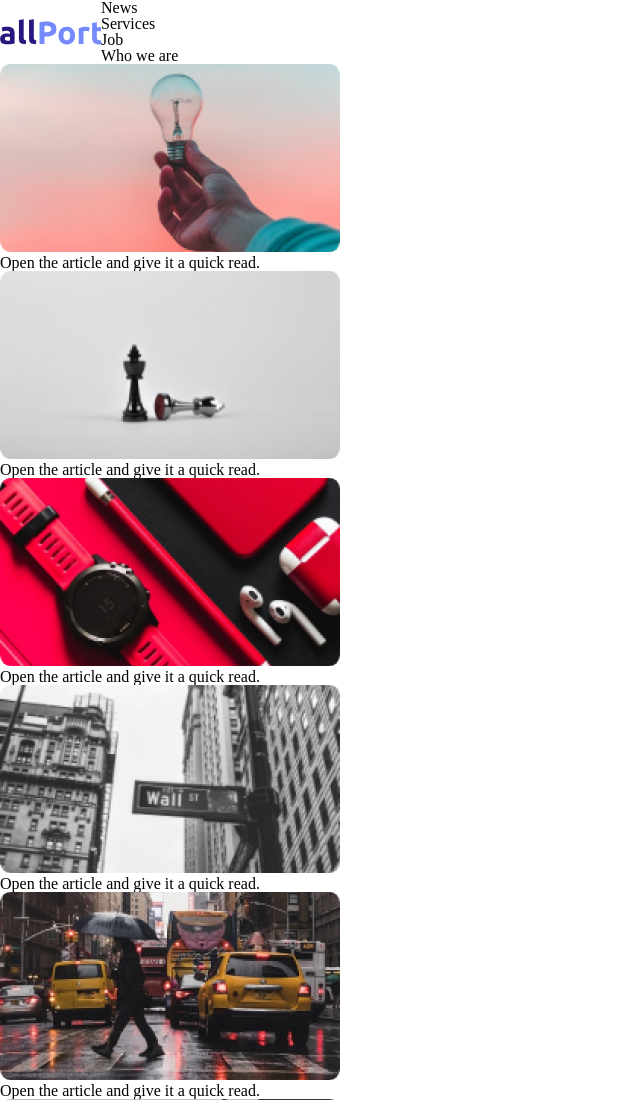
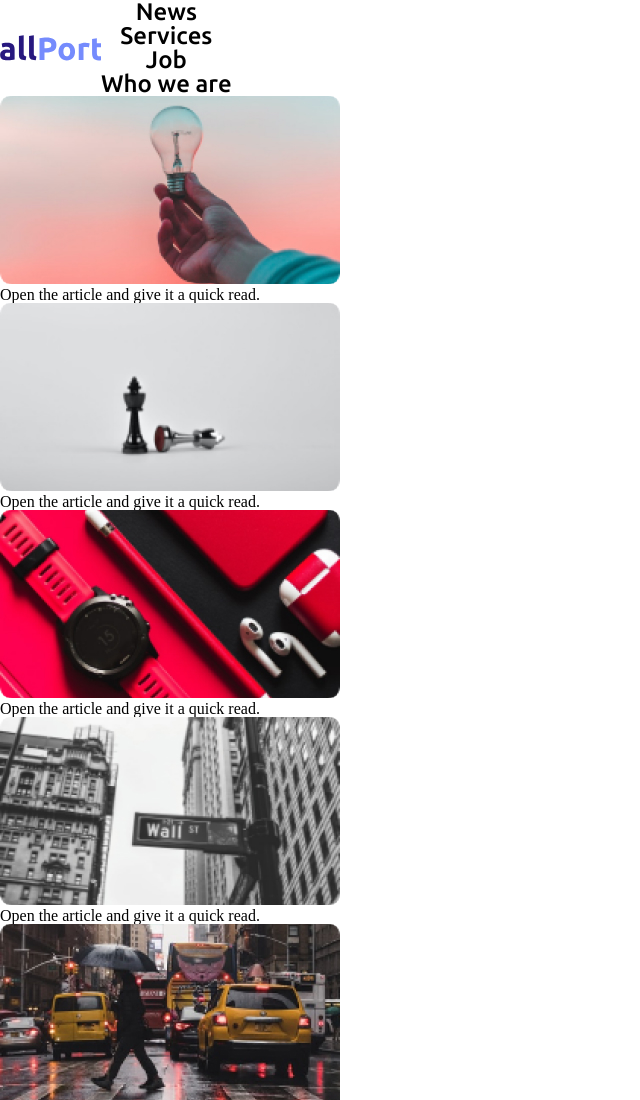
Before and after one commit to Lizagogilashvili/Lizi-gogilashvili-6, a plain HTML site: page index.html in a window 1280 px wide. Shown: the top 1100 px of the page, without its empty margins (0-640 px from the left). Drawn offline with Linux system fonts and the light colour scheme.

Commit message:
Update style.css

```diff
--- a/css/style.css
+++ b/css/style.css
@@ -1,5 +1,15 @@
 header{display: flex;
     align-items: center;
-
+    background-color: white;
+}
+ul{
+    display: flex;
+    flex-direction: column;
+    align-items: center;
+}
+li{
+  font-family: 'Ubuntu', sans-serif;
+  font-size: 24px;
+  color:#8172D5 ;
 
 }
```
